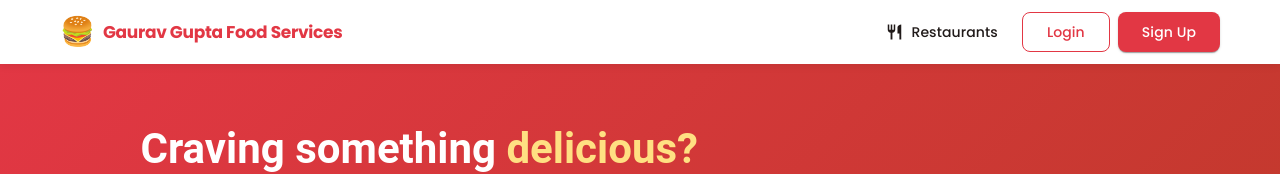
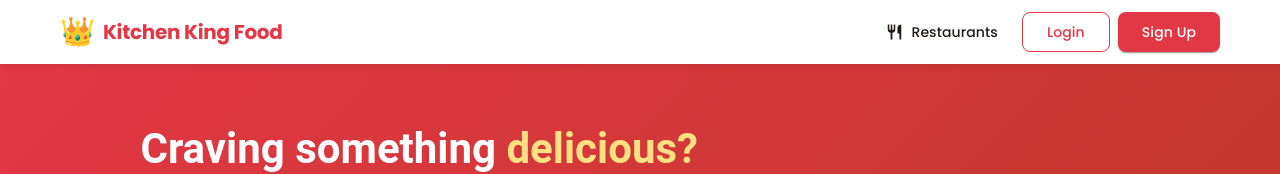
Before and after one commit to gaurav22031987/GauravGuptaFoodService, an Angular app: page /home in a window 1280 px wide. Shown: the top 174 px of the page. Built offline with nearby package versions, Linux system fonts and the light colour scheme.

Commit message:
Rebrand to Kitchen King Food

```diff
--- a/src/app/shared/components/navbar/navbar.component.ts
+++ b/src/app/shared/components/navbar/navbar.component.ts
@@ -19,8 +19,8 @@ import { CartService } from '../../../core/services/cart.service';
     <mat-toolbar class="navbar">
       <div class="nav-inner container">
         <a routerLink="/home" class="brand">
-          <span class="brand-icon">🍔</span>
-          <span class="brand-text">Gaurav Gupta Food Services</span>
+          <span class="brand-icon">👑</span>
+          <span class="brand-text">Kitchen King Food</span>
         </a>
         <div class="nav-links">
           <a routerLink="/restaurants" routerLinkActive="active-link" mat-button>
@@ -55,7 +55,7 @@ import { CartService } from '../../../core/services/cart.service';
     .nav-inner { display: flex; align-items: center; justify-content: space-between; width: 100%; height: 64px; }
     .brand { display: flex; align-items: center; gap: 8px; text-decoration: none; }
     .brand-icon { font-size: 28px; }
-    .brand-text { font-size: 17px; font-weight: 700; color: #e23744; letter-spacing: -0.3px; white-space: nowrap; }
+    .brand-text { font-size: 20px; font-weight: 700; color: #e23744; letter-spacing: -0.3px; white-space: nowrap; }
     .nav-links { display: flex; align-items: center; gap: 8px; }
     .active-link { color: #e23744 !important; }
     .login-btn { border-color: #e23744 !important; color: #e23744 !important; border-radius: 8px; }
```
Also changed, not shown: vercel.json.
